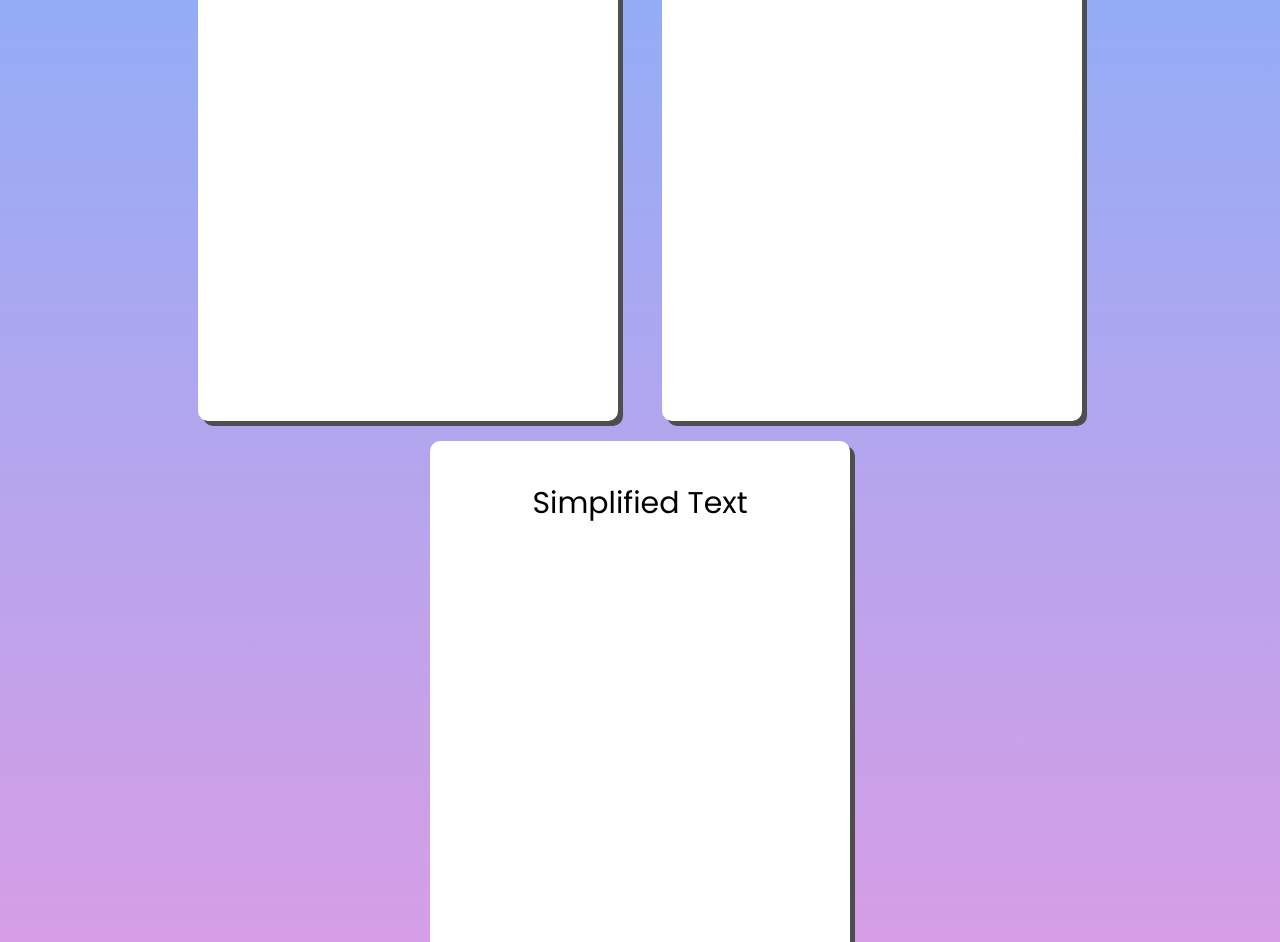
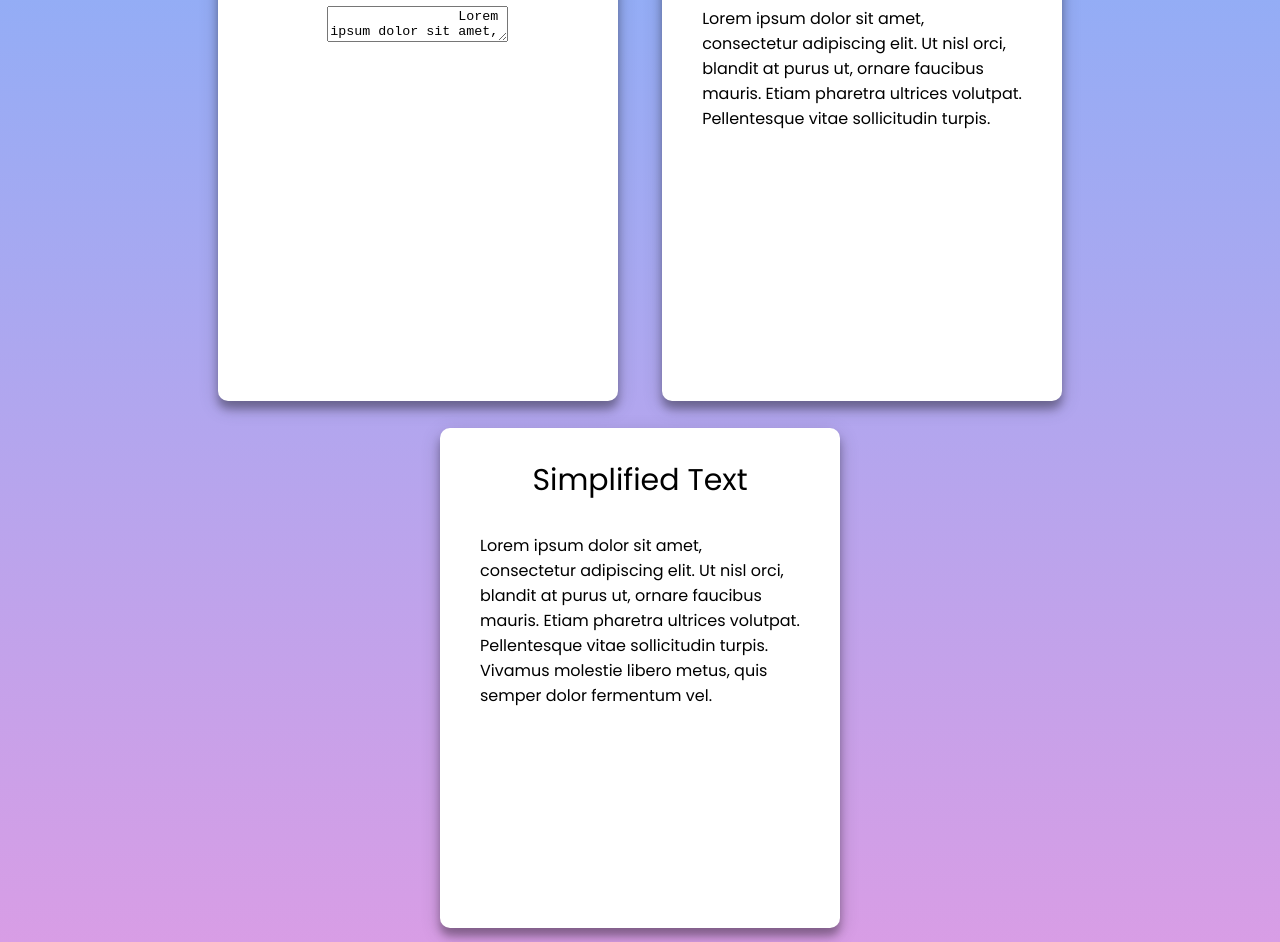
Before and after one commit to dan-builds-robots/clinical-notes-website, a plain HTML site: page index.html in a window 1280 px wide. Shown: the part 259-1201 px from the top of the page. Drawn offline with Linux system fonts and the light colour scheme.

Commit message:
improved the drop shadow

```diff
--- a/index.html
+++ b/index.html
@@ -16,33 +16,35 @@
             margin-top: 50;
             margin-bottom: 20;
             font-size: 60;
-            font-weight: 600;
+            font-weight: 800;
         }
 
         input {
             padding: 20;
         }
 
-        #upload-file {
-            padding: 20;
-            width: 500;
-            height: 500;
-        }
         .container {
             width: 400;
             height: 500;
             background-color: white;
             color: black;
             display: inline-block;
-            padding: 10;
+            padding: 0 40 0 40;
             margin: 0 20 20 20;
             border-radius: 10px;
-            box-shadow: 5px 5px #4e4e4e;
+            box-shadow: 0 8px 8px 0 rgba(0,0,0,0.3), 0 6px 20px 0 rgba(0,0,0,0.19);
+            overflow: scroll;
+            -webkit-box-sizing: border-box;
+            /* box-shadow: 5px 5px #4e4e4e; */
 
         }
         .section-title {
             font-size: 30;
             font-weight: 400;
+        }
+
+        .text {
+            text-align: left;
         }
         /* .horizontal {
             width: 8000px;
@@ -56,16 +58,33 @@
 
         <div class="container">
             <p class="section-title">Original Text</p>
-            <p class="text" id="original_text"></p>
+            <!-- <p class="text" id="original_text">
+                Lorem ipsum dolor sit amet, consectetur adipiscing elit. Ut nisl orci, blandit at purus ut, ornare faucibus mauris. Etiam pharetra ultrices volutpat. Pellentesque vitae sollicitudin turpis. Vivamus molestie libero metus, quis semper dolor fermentum vel. Nulla porttitor sit amet nunc ac posuere. Nunc varius mi ut nulla imperdiet posuere. Praesent vitae nisl interdum, tincidunt metus vitae, tincidunt risus. Etiam purus erat, cursus ac dolor vel, bibendum viverra velit. Phasellus iaculis placerat felis, sed efficitur nisl vehicula quis. Aliquam pellentesque pulvinar bibendum. Integer sed nisl nibh. Morbi vel auctor dui, in lacinia enim. Suspendisse vulputate eu massa sed interdum. Sed in imperdiet lorem, eu venenatis metus. Sed dictum lectus non metus efficitur, vel mollis erat bibendum.
+
+            </p> -->
+            <!-- <input
+            class="text"
+            id="original_text"
+            type="text"
+            value="Lorem ipsum dolor sit amet, consectetur adipiscing elit. Ut nisl orci, blandit at purus ut, ornare faucibus mauris. Etiam pharetra ultrices volutpat. Pellentesque vitae sollicitudin turpis. Vivamus molestie libero metus, quis semper dolor fermentum vel. Nulla porttitor sit amet nunc ac posuere. Nunc varius mi ut nulla imperdiet posuere. Praesent vitae nisl interdum, tincidunt metus vitae, tincidunt risus. Etiam purus erat, cursus ac dolor vel, bibendum viverra velit. Phasellus iaculis placerat felis, sed efficitur nisl vehicula quis. Aliquam pellentesque pulvinar bibendum. Integer sed nisl nibh. Morbi vel auctor dui, in lacinia enim. Suspendisse vulputate eu massa sed interdum. Sed in imperdiet lorem, eu venenatis metus. Sed dictum lectus non metus efficitur, vel mollis erat bibendum."
+        > -->
+            <textarea>
+                Lorem ipsum dolor sit amet, consectetur adipiscing elit. Ut nisl orci, blandit at purus ut, ornare faucibus mauris. Etiam pharetra ultrices volutpat. Pellentesque vitae sollicitudin turpis. Vivamus molestie libero metus, quis semper dolor fermentum vel. Nulla porttitor sit amet nunc ac posuere. Nunc varius mi ut nulla imperdiet posuere. Praesent vitae nisl interdum, tincidunt metus vitae, tincidunt risus. Etiam purus erat, cursus ac dolor vel, bibendum viverra velit. Phasellus iaculis placerat felis, sed efficitur nisl vehicula quis. Aliquam pellentesque pulvinar bibendum. Integer sed nisl nibh. Morbi vel auctor dui, in lacinia enim. Suspendisse vulputate eu massa sed interdum. Sed in imperdiet lorem, eu venenatis metus. Sed dictum lectus non metus efficitur, vel mollis erat bibendum.
+
+            </textarea>
         </div>
 
         <div class="container">
             <p class="section-title">Summarized Text</p>
-            <p class="text" id="summarized_text"></p>
+            <p class="text" id="summarized_text">
+                Lorem ipsum dolor sit amet, consectetur adipiscing elit. Ut nisl orci, blandit at purus ut, ornare faucibus mauris. Etiam pharetra ultrices volutpat. Pellentesque vitae sollicitudin turpis.
+            </p>
         </div>
         <div class="container">
             <p class="section-title">Simplified Text</p>
-            <p class="text" id="simplified_text"></p>
+            <p class="text" id="simplified_text">
+                Lorem ipsum dolor sit amet, consectetur adipiscing elit. Ut nisl orci, blandit at purus ut, ornare faucibus mauris. Etiam pharetra ultrices volutpat. Pellentesque vitae sollicitudin turpis. Vivamus molestie libero metus, quis semper dolor fermentum vel.
+            </p>
         </div>
     </div>
 
```
